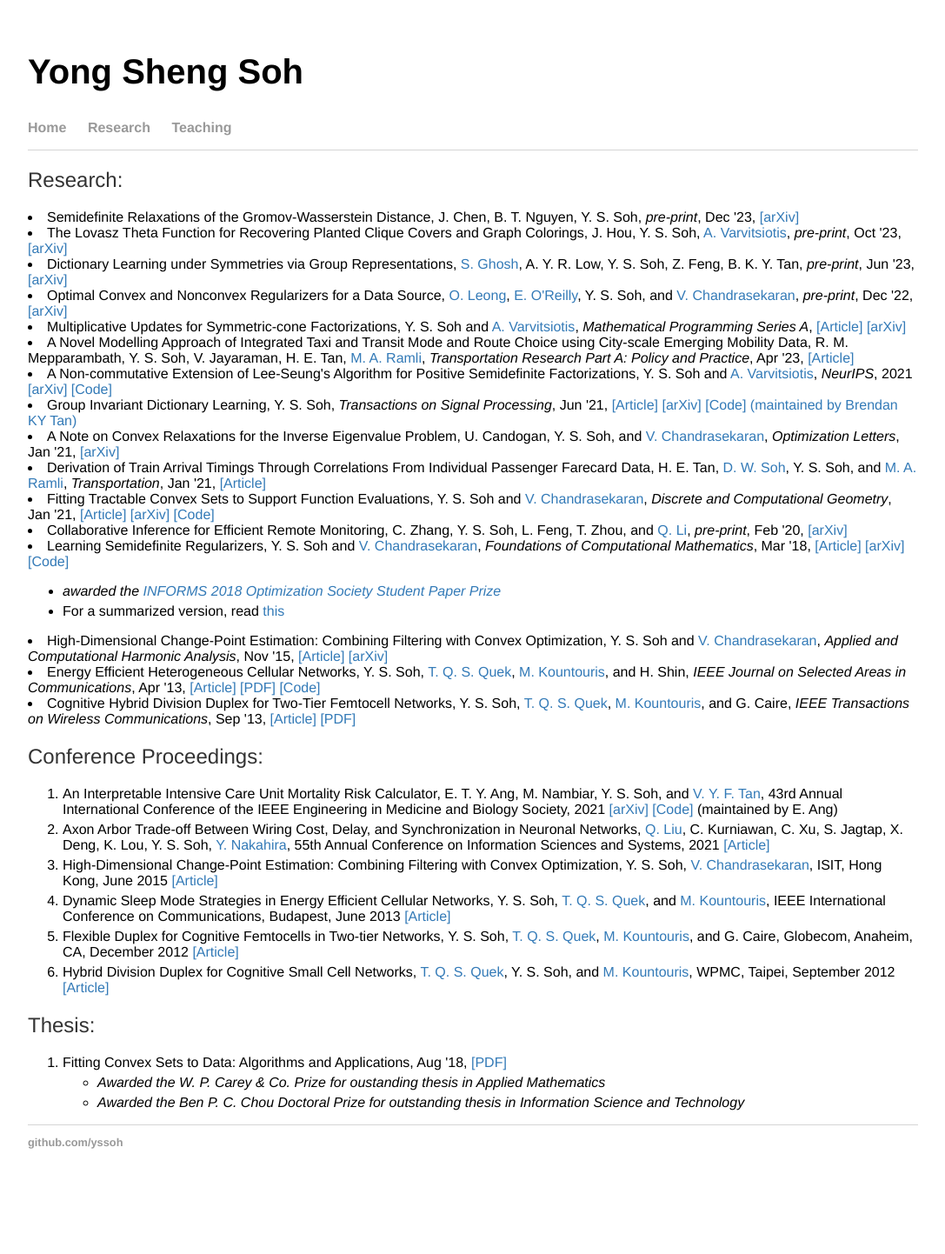
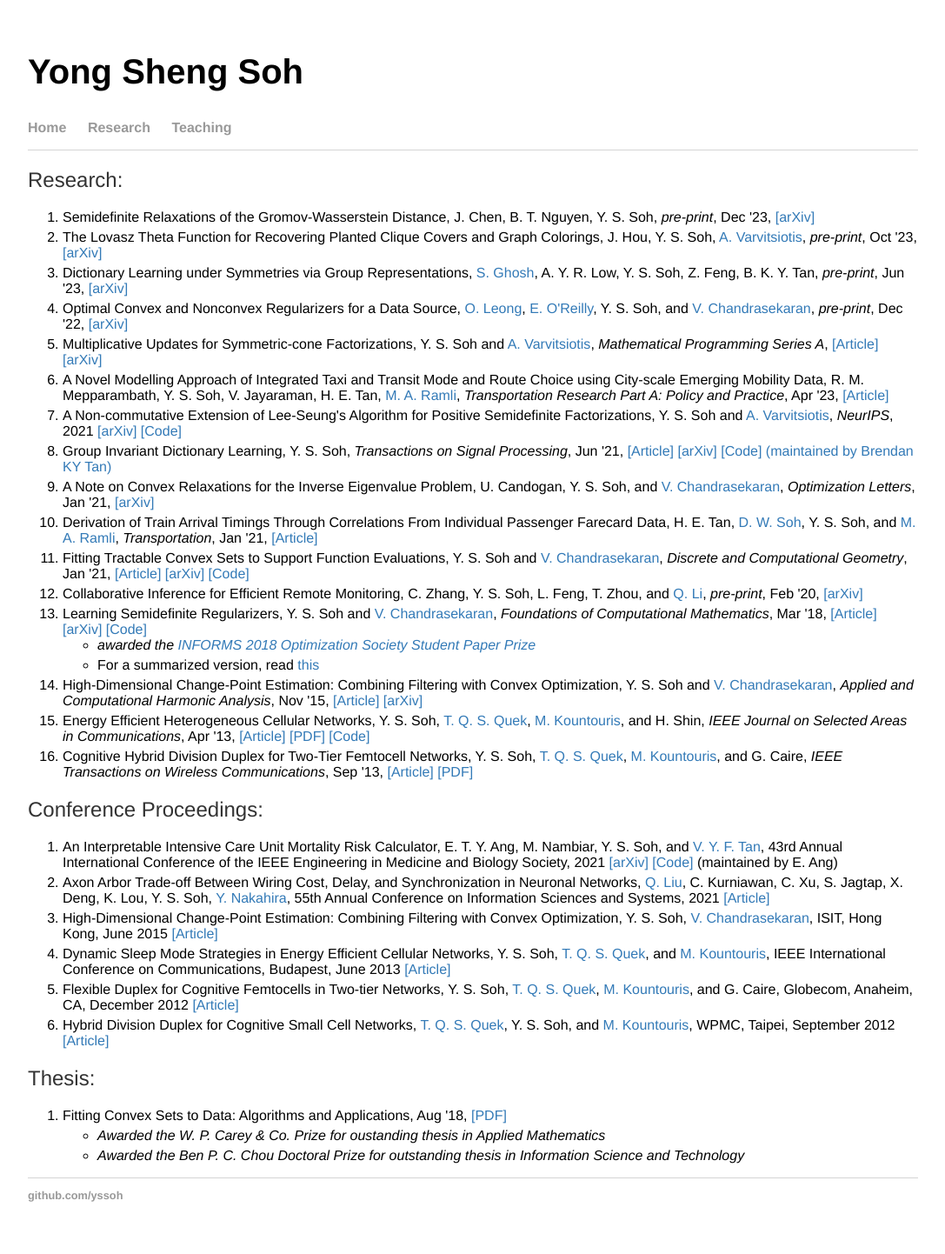
Before and after one commit to yssoh/yssoh.github.io, a Jekyll site: the page built from research/index.html, in a window 1280 px wide. Shown: the whole page at 87% size, without its empty margins (96-1183 px from the left). Built offline with Jekyll 4.4.1, drawn with Linux system fonts in a browser that asks for light colours; before the commit the page ends 1381 px from its top, so only the background shows below that.

Commit message:
Update index.html

```diff
--- a/research/index.html
+++ b/research/index.html
@@ -5,6 +5,7 @@ title: Yong Sheng Soh
 
 <div class="blurb">
   <h2>Research:</h2>
+   <ol>
     <li>Semidefinite Relaxations of the Gromov-Wasserstein Distance, J. Chen, B. T. Nguyen, Y. S. Soh, <i>pre-print</i>, Dec '23, <a href = "https://arxiv.org/pdf/2312.14572">[arXiv]</a></li>
 	<li>The Lovasz Theta Function for Recovering Planted Clique Covers and Graph Colorings, J. Hou, Y. S. Soh, <a href ="https://sites.google.com/site/antoniosvarvitsiotis/">A. Varvitsiotis</a>, <i>pre-print</i>, Oct '23, <a href = "https://arxiv.org/abs/2310.00257">[arXiv]</a></li>
 	<li>Dictionary Learning under Symmetries via Group Representations, <a href ="https://subhro-ghosh.github.io/">S. Ghosh</a>, A. Y. R. Low, Y. S. Soh, Z. Feng, B. K. Y. Tan, <i>pre-print</i>, Jun '23, <a href = "https://arxiv.org/abs/2305.19557">[arXiv]</a></li>
```
